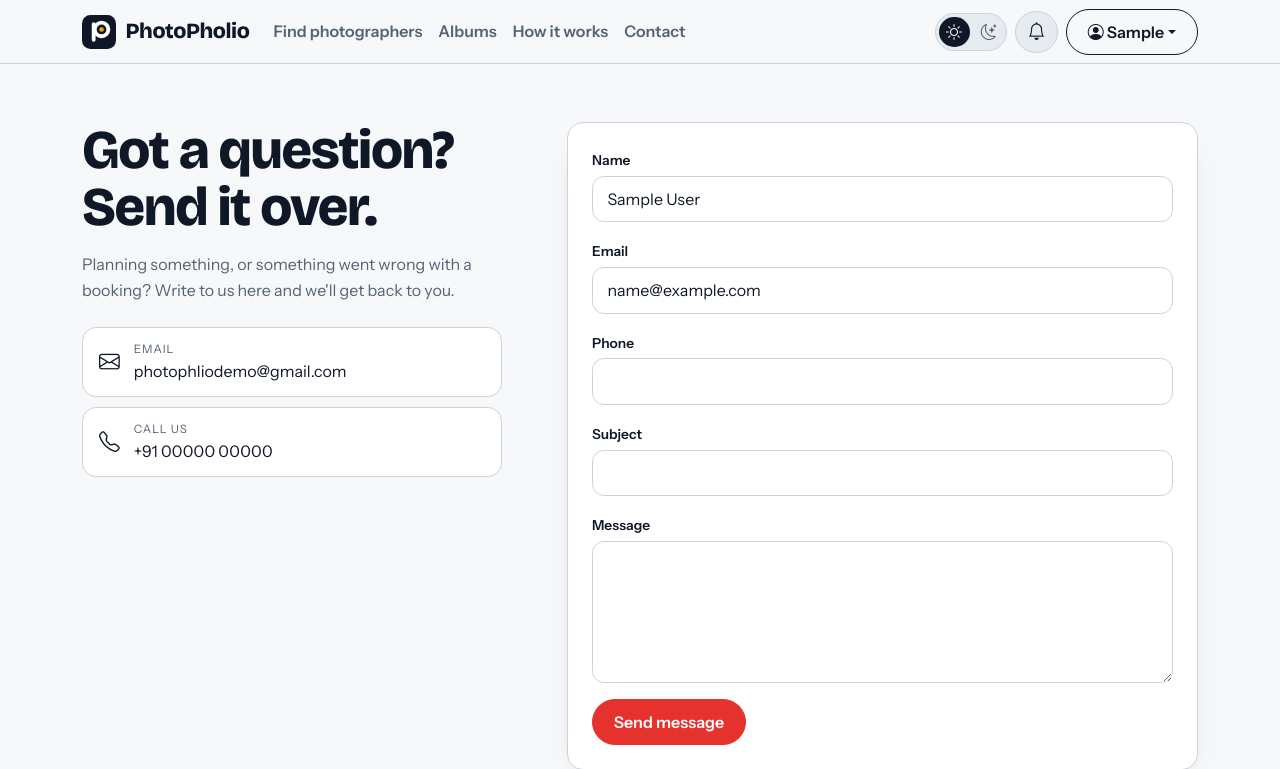
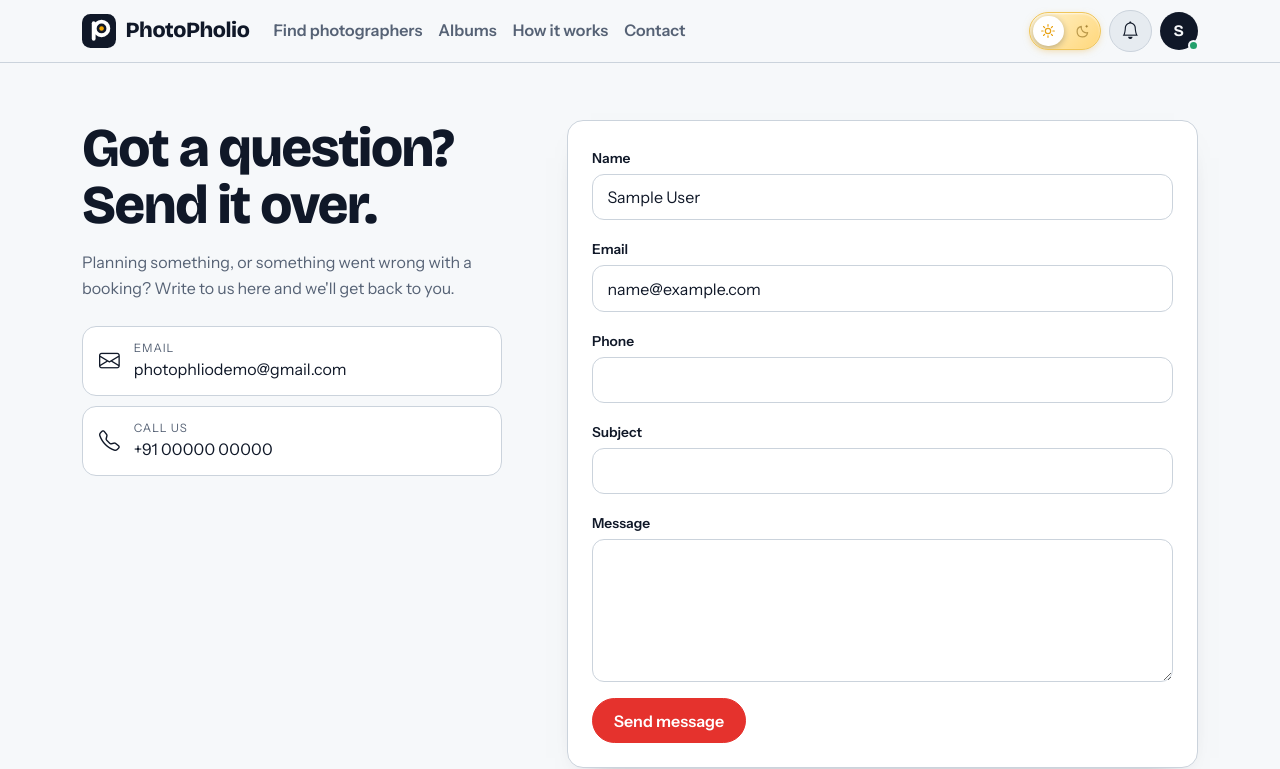
Before and after one commit to tariq2424/photopholio, a Django app: page /contact/ in a window 1280 px wide. Shown: the top 769 px of the page. Run offline with Django 5.2, Linux system fonts and the light colour scheme; the visitor is signed in with stand-in values (Sample User, id 1); data that the repository does not hold is empty; some libraries are stand-ins or nearby versions.

Commit message:
Fixing Layout

```diff
--- a/photopholio/context_processors.py
+++ b/photopholio/context_processors.py
@@ -6,4 +6,5 @@ def support(request):
     phone = getattr(settings, "SUPPORT_PHONE", "")
     return {"support_phone": phone, "support_phone_link": "".join(c for c in phone if c.isdigit() or c == "+"),
             "support_email": getattr(settings, "SUPPORT_EMAIL", ""),
+            "support_email_mailto": "mailto:" + getattr(settings, "SUPPORT_EMAIL", ""),
             "support_email_link": "https://mail.google.com/mail/?view=cm&fs=1&to=" + getattr(settings, "SUPPORT_EMAIL", "")}
--- a/photopholio/static/photopholio/css/style.css
+++ b/photopholio/static/photopholio/css/style.css
@@ -1159,3 +1159,54 @@ a.contact-card:hover{border-color:var(--ink)}
 .bk-wrap:has(.bk[data-pose="front"]),.bk-wrap:has(.bk[data-pose="back"]){padding-top:46px;padding-bottom:46px}
 .bk[data-pose="front"]{transform:translateX(-35%) scale(1.4)}
 .bk[data-pose="back"]{transform:translateX(35%) scale(1.4)}
+
+/* Patch 43: day/night switch (sky in light, night with stars in dark) and an even header on phones */
+.theme-toggle{background:linear-gradient(135deg,#FFF3CF,#FFD77A)!important;border:1.5px solid #F0C65A!important;box-shadow:inset 0 1px 2px rgba(255,255,255,.7),0 2px 8px -3px rgba(232,163,23,.55);transition:background .5s,border-color .5s,box-shadow .5s}
+.theme-toggle::before{background:#fff!important;box-shadow:0 2px 6px rgba(16,24,40,.28)}
+.theme-toggle .theme-sun{color:#E8A317!important}
+.theme-toggle .theme-moon{color:rgba(122,84,0,.5)!important}
+[data-bs-theme="dark"] .theme-toggle{background:linear-gradient(135deg,#222B4A,#0B0E18)!important;border-color:#3A4570!important;box-shadow:inset 0 1px 2px rgba(255,255,255,.08),0 2px 10px -3px rgba(90,110,200,.55)}
+[data-bs-theme="dark"] .theme-toggle::before{background:#EDF0F5!important;box-shadow:0 2px 8px rgba(0,0,0,.5),0 0 12px rgba(237,240,245,.35)}
+[data-bs-theme="dark"] .theme-toggle .theme-moon{color:#1B2236!important}
+[data-bs-theme="dark"] .theme-toggle .theme-sun{color:#7C87A6!important}
+.theme-toggle:hover{border-color:var(--rose)!important}
+.theme-toggle:focus-visible,.bell-btn:focus-visible,.nav-actions .dropdown-toggle:focus-visible,.site-nav .navbar-toggler:focus-visible{outline:3px solid var(--rose);outline-offset:2px;box-shadow:none}
+
+@media(max-width:575.98px){
+  .site-nav .container{padding-inline:14px;flex-wrap:nowrap}
+  .site-nav .navbar-collapse{flex-basis:100%}
+  .site-nav .container{flex-wrap:wrap}
+  .brand{margin-right:0;min-width:0}
+  .nav-actions{gap:.5rem!important;flex:none}
+  .theme-toggle{height:2.4rem!important}
+  .theme-toggle::before{top:3px;left:3px;width:calc(2.4rem - 8px);height:calc(2.4rem - 8px)}
+  .bell-btn{width:2.4rem;height:2.4rem}
+  .nav-actions .dropdown-toggle{width:2.4rem;height:2.4rem;padding:0!important;display:inline-flex;align-items:center;justify-content:center;border-radius:50%}
+  .nav-actions .dropdown-toggle::after{display:none}
+  .nav-actions .dropdown-toggle i{font-size:1.3rem;line-height:1}
+  .site-nav .navbar-toggler{width:2.4rem;height:2.4rem;padding:0;margin-left:.5rem;display:inline-flex;align-items:center;justify-content:center;border-radius:12px}
+  .site-nav .navbar-toggler-icon{width:1.2em;height:1.2em}
+}
+@media(max-width:389.98px){.brand .logo-word{display:none}}
+
+/* Patch 44: account avatar, who-is-logged-in header, phone Log in pill */
+.acct-btn{padding:0;border:0;background:none;line-height:1}
+.av{position:relative;display:inline-flex;align-items:center;justify-content:center;width:2.4rem;height:2.4rem;border-radius:50%;background:var(--bs-body-color);color:var(--bs-body-bg);font:700 1rem/1 "Bricolage Grotesque",sans-serif}
+.av .dot{position:absolute;right:-1px;bottom:-1px;width:.7rem;height:.7rem;border-radius:50%;background:#22A06B;border:2px solid var(--bs-body-bg)}
+.av.lg{width:2.8rem;height:2.8rem;flex:none;font-size:1.15rem}
+.dropdown-menu .who{display:flex;gap:.75rem;align-items:center;padding:.6rem 1rem .5rem;min-width:15rem}
+.who .wt{display:flex;flex-direction:column;min-width:0}
+.who .n{font-weight:700;overflow:hidden;text-overflow:ellipsis;white-space:nowrap}
+.who .r{align-self:flex-start;margin:.15rem 0;padding:.05rem .5rem;border-radius:99px;background:rgba(229,50,45,.12);color:#E5322D;font-size:.65rem;font-weight:700;letter-spacing:.06em;text-transform:uppercase}
+[data-bs-theme=dark] .who .r{color:#FF5B54;background:rgba(255,91,84,.16)}
+.who .u{font-size:.8rem;opacity:.65}
+.dropdown-item.out{color:#E5322D;font-weight:600}
+[data-bs-theme=dark] .dropdown-item.out{color:#FF5B54}
+.login-pill{display:inline-flex;align-items:center;gap:.3rem;height:2.4rem;padding:0 .9rem;border-radius:99px;background:var(--bs-body-color);color:var(--bs-body-bg);font-weight:600;font-size:.9rem;text-decoration:none;white-space:nowrap}
+.login-pill:hover{color:var(--bs-body-bg);opacity:.9}
+
+/* Patch 45: day/night icons are drawn as SVG (no icon-font glyph, so no stray dots) */
+.theme-toggle svg{position:relative;z-index:1;flex:none;transition:color .4s,transform .6s cubic-bezier(.5,1.5,.4,1)}
+.theme-toggle:hover .theme-sun{transform:rotate(40deg)}
+[data-bs-theme="dark"] .theme-toggle:hover .theme-moon{transform:rotate(-20deg) scale(1.1)}
+@media(max-width:575.98px){.theme-toggle svg{width:14px;height:14px}}
--- a/photopholio/static/photopholio/js/app.js
+++ b/photopholio/static/photopholio/js/app.js
@@ -1,3 +1,12 @@
+(function () {
+  // On a phone the email link opens the mail app (Gmail app if it is the default); desktop keeps Gmail in the browser.
+  document.addEventListener('click', function (e) {
+    var a = e.target.closest && e.target.closest('a[data-mailto]');
+    if (!a || !window.matchMedia || !window.matchMedia('(pointer: coarse)').matches) { return; }
+    e.preventDefault(); e.stopPropagation();
+    window.location.href = a.getAttribute('data-mailto');
+  }, true);
+})();
 /* PhotoPholio app layer.
    1. Soft navigation: links and forms load without a full page reload (the browser still does a normal load if anything is unusual).
    2. Themed dropdowns and a themed calendar that replace the browser's own (which ignore the site theme).
--- a/photopholio/static/photopholio/js/main.js
+++ b/photopholio/static/photopholio/js/main.js
@@ -131,7 +131,7 @@ document.addEventListener('click', function (e) {
 window.ppReveal = function () {
   var calm = window.matchMedia && window.matchMedia('(prefers-reduced-motion: reduce)').matches;
   if (calm || !('IntersectionObserver' in window)) return;
-  var groups = ['.kinds .kind', '.grid-cards .pcard-wrap', '.flow li', '.trust-row > div', '.cta-band', '.section-head', '.panel', '.pkg'];
+  var groups = ['.film-head', '.bento .fr', '.kinds .kind', '.grid-cards .pcard-wrap', '.flow li', '.trust-row > div', '.cta-band', '.section-head', '.panel', '.pkg'];
   var io = new IntersectionObserver(function (entries) {
     entries.forEach(function (en) {
       if (!en.isIntersecting) return;
--- a/photopholio/templates/photopholio/base.html
+++ b/photopholio/templates/photopholio/base.html
@@ -30,7 +30,7 @@
   <div class="container">
     <a class="navbar-brand brand" href="{% url 'home' %}" aria-label="PhotoPholio home">{% include 'photopholio/_logo.html' %}</a>
     <div class="nav-actions d-flex align-items-center gap-2">
-      <button type="button" class="btn btn-outline-dark theme-toggle" id="themeToggle" aria-label="Switch to dark mode" title="Switch between light and dark mode"><i class="bi bi-moon-stars theme-moon" aria-hidden="true"></i><i class="bi bi-sun theme-sun" aria-hidden="true"></i></button>
+      <button type="button" class="btn btn-outline-dark theme-toggle" id="themeToggle" aria-label="Switch to dark mode" title="Switch between light and dark mode"><svg class="theme-moon" viewBox="0 0 24 24" width="16" height="16" fill="none" stroke="currentColor" stroke-width="1.8" stroke-linecap="round" stroke-linejoin="round" aria-hidden="true"><path d="M19 14.5A8 8 0 0 1 9.5 5a8 8 0 1 0 9.5 9.5z"/><path d="M17.5 3.5v3M16 5h3" stroke-width="1.5"/></svg><svg class="theme-sun" viewBox="0 0 24 24" width="16" height="16" fill="none" stroke="currentColor" stroke-width="1.8" stroke-linecap="round" aria-hidden="true"><circle cx="12" cy="12" r="4"/><path d="M12 2.5v2.2M12 19.3v2.2M2.5 12h2.2M19.3 12h2.2M5.3 5.3l1.6 1.6M17.1 17.1l1.6 1.6M5.3 18.7l1.6-1.6M17.1 6.9l1.6-1.6"/></svg></button>
       {% if user.is_authenticated %}
         {% load notification_tags %}{% unread_notifications user as unread_n %}{% live_version user as live_ver %}{% recent_notifications user 6 as recent_n %}
         <div class="dropdown bell" id="bell" data-count-url="{% url 'notification_count' %}" data-list-url="{% url 'notification_list' %}" data-bulk-url="{% url 'notification_bulk' %}" data-ver="{{ live_ver }}">
@@ -41,8 +41,10 @@
           </div>
         </div>
         <div class="dropdown">
-          <button class="btn btn-outline-dark dropdown-toggle" data-bs-toggle="dropdown" aria-expanded="false"><i class="bi bi-person-circle"></i><span class="d-none d-sm-inline"> {{ user.first_name|default:user.username }}</span></button>
+          <button class="btn acct-btn" data-bs-toggle="dropdown" aria-expanded="false" aria-label="Account: {{ user.get_full_name|default:user.username }}"><span class="av" aria-hidden="true">{{ user.first_name|default:user.username|slice:":1"|upper }}<i class="dot"></i></span></button>
           <ul class="dropdown-menu dropdown-menu-end">
+            <li class="who"><span class="av lg" aria-hidden="true">{{ user.first_name|default:user.username|slice:":1"|upper }}</span><span class="wt"><b class="n">{% if user.profile.role == 'photographer' and user.photographer_profile %}{{ user.photographer_profile.name|default:user.get_full_name|default:user.username }}{% else %}{{ user.get_full_name|default:user.username }}{% endif %}</b><span class="r">{% if user.profile.role == 'photographer' %}Photographer{% else %}Customer{% endif %}</span><span class="u">@{{ user.username }}</span></span></li>
+            <li><hr class="dropdown-divider"></li>
             {% if user.profile.role == 'photographer' %}
             <li><a class="dropdown-item" href="{% url 'pro_dashboard' %}"><i class="bi bi-speedometer2"></i> Dashboard</a></li>
             <li><a class="dropdown-item" href="{% url 'pro_profile' %}">Edit my profile</a></li>
@@ -61,11 +63,12 @@
             {% endif %}
             {% if user.is_staff %}<li><a class="dropdown-item" href="{% url 'admin:index' %}">Admin panel</a></li>{% endif %}
             <li><hr class="dropdown-divider"></li>
-            <li><form method="post" action="{% url 'logout' %}">{% csrf_token %}<button class="dropdown-item" type="submit">Log out</button></form></li>
+            <li><form method="post" action="{% url 'logout' %}">{% csrf_token %}<button class="dropdown-item out" type="submit"><i class="bi bi-box-arrow-right"></i> Log out</button></form></li>
           </ul>
         </div>
       {% else %}
         <a class="btn btn-outline-dark d-none d-lg-inline-flex" href="{% url 'login' %}">Log in</a>
+        <a class="login-pill d-lg-none" href="{% url 'login' %}"><i class="bi bi-person"></i> Log in</a>
         <a class="btn btn-primary d-none d-lg-inline-flex" href="{% url 'register' %}">Create account</a>
       {% endif %}
     </div>
@@ -107,7 +110,7 @@
     <div class="fcols">
       <div class="fbrand"><a class="brand" href="{% url 'home' %}" aria-label="PhotoPholio home">{% include 'photopholio/_logo.html' %}</a>
         <p class="muted mt-2 mb-0">Find a photographer you trust, see their real work, and book your date without the back and forth.</p>
-        {% if support_email or support_phone %}<p class="fcontact mt-3 mb-0">{% if support_email %}<a href="{{ support_email_link }}" target="_blank" rel="noopener"><i class="bi bi-envelope" aria-hidden="true"></i> {{ support_email }}</a>{% endif %}{% if support_phone %}<a href="tel:{{ support_phone_link }}"><i class="bi bi-telephone" aria-hidden="true"></i> {{ support_phone }}</a>{% endif %}</p>{% endif %}</div>
+        {% if support_email or support_phone %}<p class="fcontact mt-3 mb-0">{% if support_email %}<a href="{{ support_email_link }}" data-mailto="{{ support_email_mailto }}" target="_blank" rel="noopener"><i class="bi bi-envelope" aria-hidden="true"></i> {{ support_email }}</a>{% endif %}{% if support_phone %}<a href="tel:{{ support_phone_link }}"><i class="bi bi-telephone" aria-hidden="true"></i> {{ support_phone }}</a>{% endif %}</p>{% endif %}</div>
       <div><h6>Explore</h6><a href="{% url 'photographer_list' %}">Photographers</a><a href="{% url 'albums' %}">Albums</a><a href="{% url 'home' %}#styles">Styles</a><a href="{% url 'home' %}#how">How it works</a></div>
       <div><h6>Company</h6><a href="{% url 'contact' %}">Contact</a><a href="{% url 'help_center' %}">Help center</a><a href="{% url 'cancellation_policy' %}">Cancellation policy</a></div>
       <div><h6>Join</h6><a href="{% url 'register' %}">Sign up</a><a href="{% url 'register' %}?role=photographer">Join as a photographer</a></div>
--- a/photopholio/templates/photopholio/contact.html
+++ b/photopholio/templates/photopholio/contact.html
@@ -5,7 +5,7 @@
   <div class="col-lg-5"><h1 style="font-size:clamp(2.4rem,5vw,3.4rem)">Got a question? Send it over.</h1>
     <p class="muted lead-narrow mt-3">Planning something, or something went wrong with a booking? Write to us here and we'll get back to you.</p>
     <div class="contact-cards mt-4">
-      {% if support_email %}<a class="contact-card" href="{{ support_email_link }}" target="_blank" rel="noopener"><i class="bi bi-envelope" aria-hidden="true"></i><span><small>Email</small>{{ support_email }}</span></a>{% endif %}
+      {% if support_email %}<a class="contact-card" href="{{ support_email_link }}" data-mailto="{{ support_email_mailto }}" target="_blank" rel="noopener"><i class="bi bi-envelope" aria-hidden="true"></i><span><small>Email</small>{{ support_email }}</span></a>{% endif %}
       {% if support_phone %}<a class="contact-card" href="tel:{{ support_phone_link }}"><i class="bi bi-telephone" aria-hidden="true"></i><span><small>Call us</small>{{ support_phone }}</span></a>{% endif %}
     </div></div>
   <div class="col-lg-7"><div class="panel"><form method="post" novalidate>{% csrf_token %}
--- a/photopholio/templates/photopholio/help_center.html
+++ b/photopholio/templates/photopholio/help_center.html
@@ -3,15 +3,15 @@
 {% block content %}
 <div class="container section" style="max-width:820px">
   <h1 style="font-size:clamp(2.2rem,4.5vw,3rem)" class="mb-2">Help center</h1>
-  <p class="muted mb-4">Album late, or anything else? Write to us here and we reply on this page.{% if support_email %} Email <a href="{{ support_email_link }}" target="_blank" rel="noopener"><strong>{{ support_email }}</strong></a>.{% endif %}{% if phone %} You can also call <a href="tel:{{ support_phone_link }}"><strong>{{ phone }}</strong></a>.{% endif %}</p>
+  <p class="muted mb-4">Album late, or anything else? Write to us here and we reply on this page.{% if support_email %} Email <a href="{{ support_email_link }}" data-mailto="{{ support_email_mailto }}" target="_blank" rel="noopener"><strong>{{ support_email }}</strong></a>.{% endif %}{% if phone %} You can also call <a href="tel:{{ support_phone_link }}"><strong>{{ phone }}</strong></a>.{% endif %}</p>
 
   <div class="panel mb-4">
     <form method="post">{% csrf_token %}
       <div class="row g-2">
         <div class="col-md-5"><label class="form-label" for="hTopic">About</label>
           <select class="form-select" id="hTopic" name="topic">{% for k, v in topics %}<option value="{{ k }}"{% if k == pick_topic %} selected{% endif %}>{{ v }}</option>{% endfor %}</select></div>
-        {% if albums %}<div class="col-md-7" id="hAlbumBox"{% if pick_topic != "late" and pick_topic != "album" %} hidden{% endif %}><label class="form-label" for="hAlbum">Which album</label>
-          <select class="form-select" id="hAlbum" name="album"><option value="">Not about an album</option>{% for a in albums %}<option value="{{ a.pk }}"{% if a.pk|stringformat:"s" == pick_album %} selected{% endif %}>{{ a.style_name }}, {{ a.booking.date_label }}</option>{% endfor %}</select></div>{% endif %}
+        <div class="col-md-7" id="hAlbumBox"{% if pick_topic != "late" and pick_topic != "album" %} hidden{% endif %}><label class="form-label" for="hAlbum">Which album</label>
+          <select class="form-select" id="hAlbum" name="album"{% if not albums %} disabled{% endif %}><option value="">{% if albums %}Not about an album{% else %}No paid album yet{% endif %}</option>{% for a in albums %}<option value="{{ a.pk }}"{% if a.pk|stringformat:"s" == pick_album %} selected{% endif %}>{{ a.style_name }}, {{ a.booking.date_label }}</option>{% endfor %}</select></div>
       </div>
       <div class="alert alert-warning small mt-3 mb-0" id="hMisuseNote" hidden><strong>Your photos belong to you.</strong> Tell us who used them, where you saw them (a link or a screenshot description), and the booking. We look into every report.</div>
       <label class="form-label mt-3" for="hMsg" id="hMsgLabel">Your message</label>
```
Also changed, not shown: photopholio/tests.py (+13 -1 lines).
